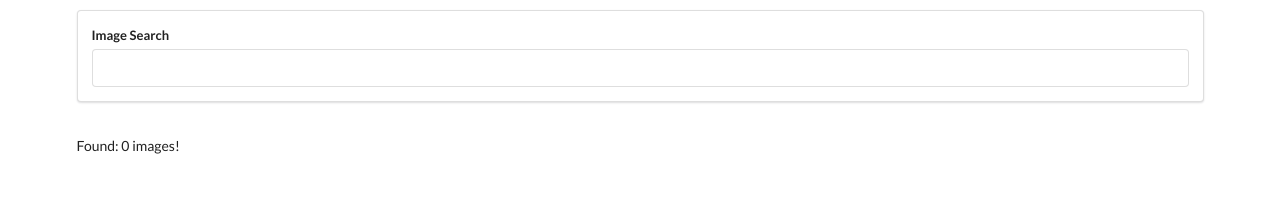
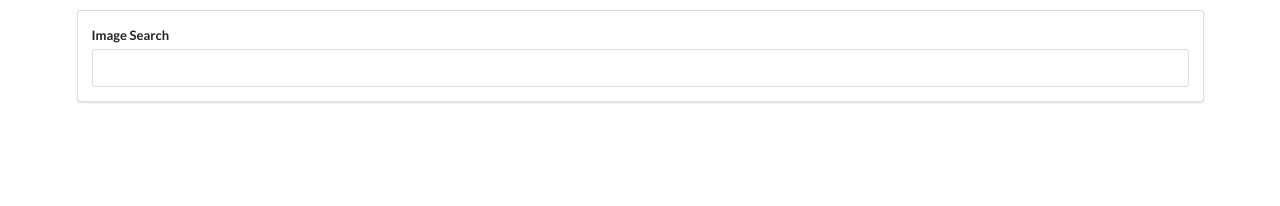
Before and after one commit to robified/cc_react_pics, a React (Create React App) app: page / in a window 1280 px wide. Shown: the top 206 px of the page. Built offline with nearby package versions, Linux system fonts and the light colour scheme.

Commit message:
Create an ImageList component, pass an images prop into it, and map over the images prop to successfully return an array of images based on the search terms.

```diff
--- a/src/components/App.js
+++ b/src/components/App.js
@@ -1,6 +1,7 @@
 import React from 'react';
 import unsplash from '../api/unsplash';
 import SearchBar from './SearchBar';
+import ImageList from './ImageList';
 
 class App extends React.Component {
     state = { images: [] };
@@ -21,7 +22,7 @@
             <div className='ui container' style={{ marginTop: '10px' }}>
                 <SearchBar onSubmit={this.onSearchSubmit} />
                 <br />
-                Found: {this.state.images.length} images!
+                <ImageList images={this.state.images} />
             </div>
         );
     }
--- /dev/null
+++ b/src/components/ImageList.js
@@ -0,0 +1,11 @@
+import React from 'react';
+
+const ImageList = props => {
+    const images = props.images.map(image => {
+        return <img src={image.urls.regular} />;
+    });
+
+    return <div>{images}</div>;
+};
+
+export default ImageList;
```
